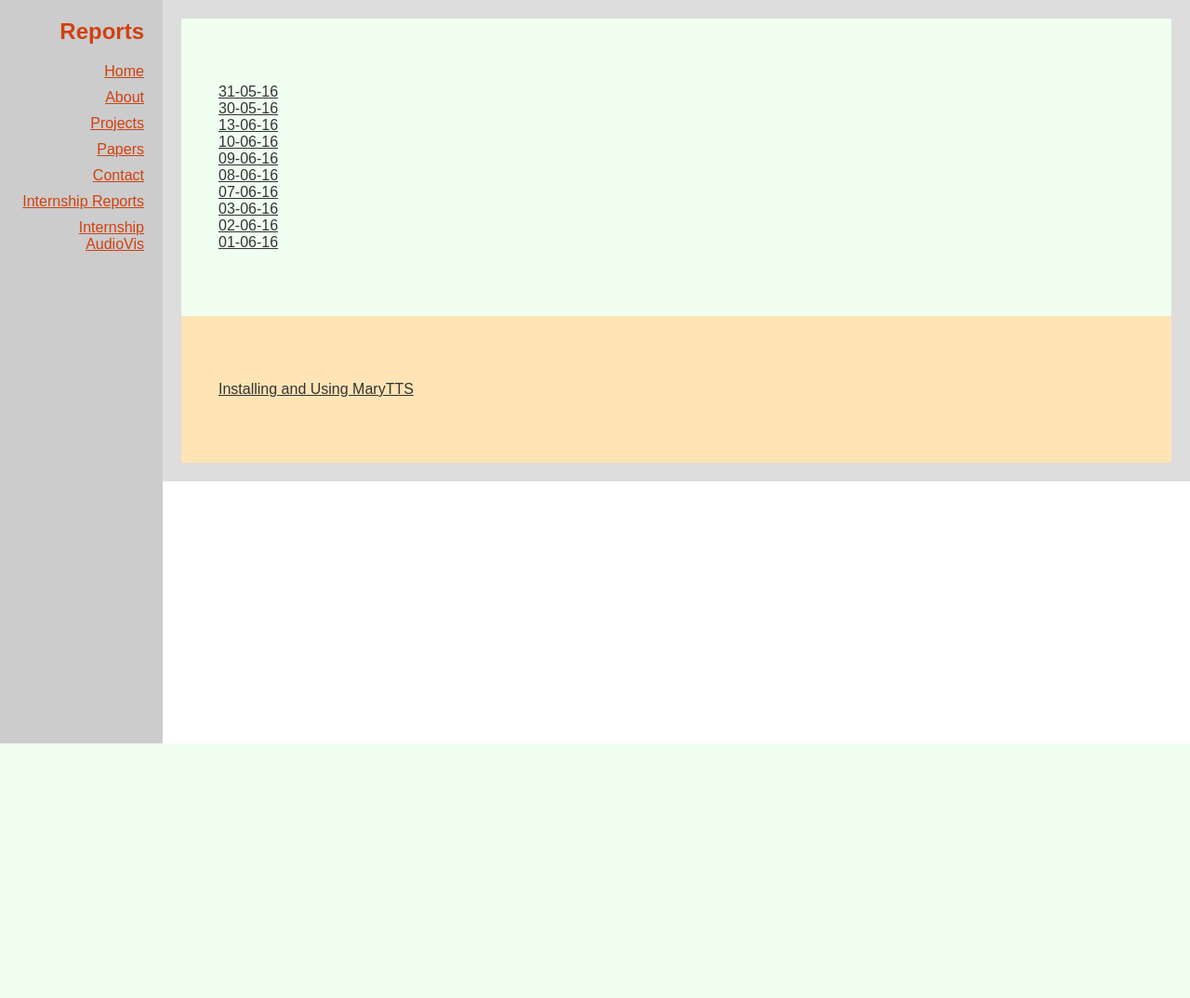
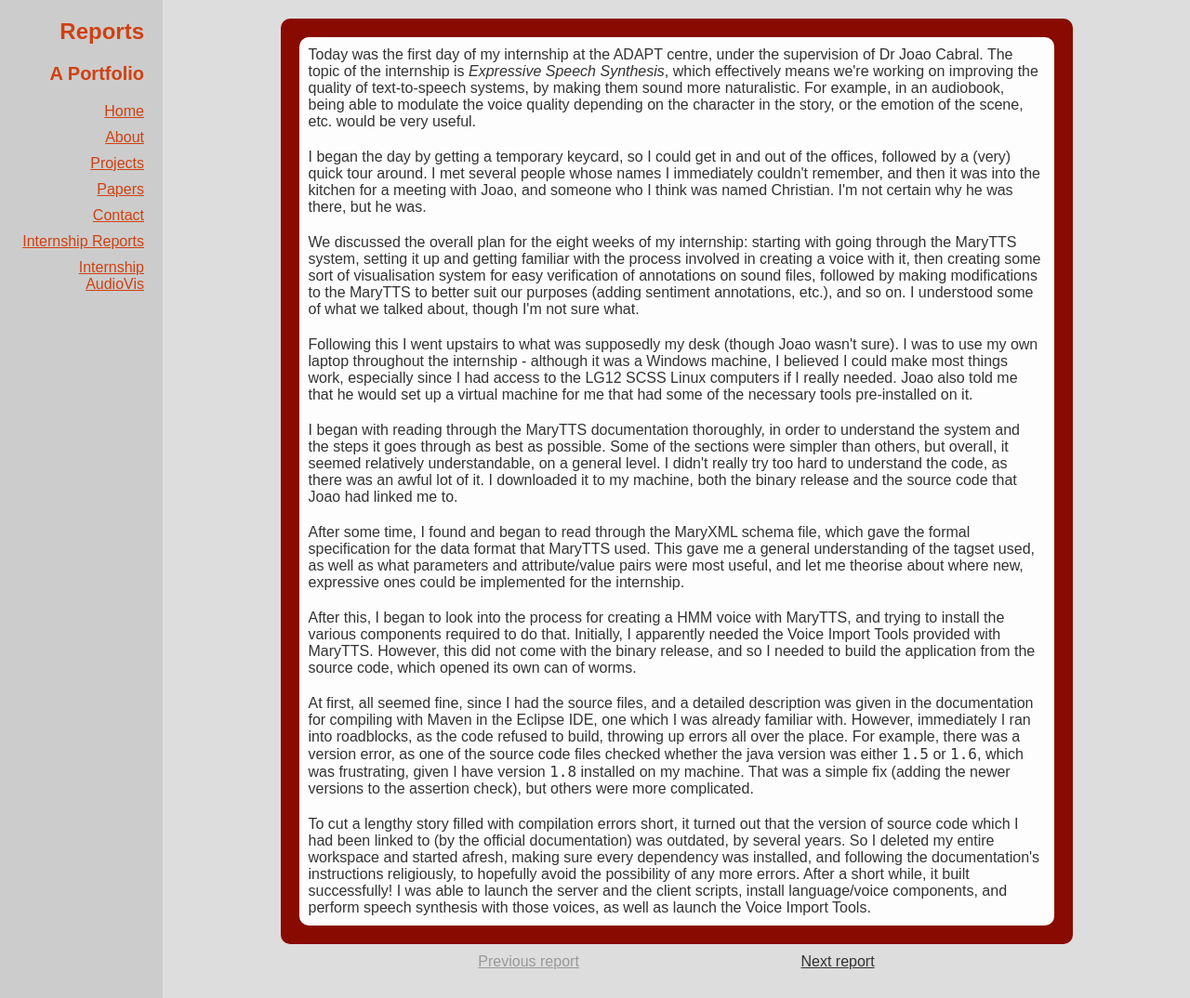
Before and after one commit to dave-woods/dwoods.xyz, a PHP site: page /internship/reports/?m=may&d=30 in a window 1280 px wide. Shown: the whole page at 93% size. Before the commit the page ends 800 px from the top, so only its background shows below. Run offline with PHP 8.4, Linux system fonts and the light colour scheme; some libraries are stand-ins or nearby versions.

Commit message:
Added php functionality to reports TODO: prevent nonexistant pages in filenav

```diff
--- a/assets/php/functions.php
+++ b/assets/php/functions.php
@@ -17,10 +17,10 @@ function dirToArray($dir)
 {
 	$result = array();
 
-	$cdir = scandir($dir);
+	$cdir = scandir($dir, 1);
 	foreach ($cdir as $key => $value)
 	{
-		if (!in_array($value,array(".","..")))
+		if (!in_array($value, array(".","..")))
 		{
 			if (is_dir($dir . DIRECTORY_SEPARATOR . $value))
 			{
--- a/assets/php/header.php
+++ b/assets/php/header.php
@@ -3,6 +3,8 @@
 		<h1 class="header-name"><?php
 			if (preg_match("/vis/", $_SERVER['PHP_SELF']) === 1)
 				echo "Audio Visualisation";
+			elseif (preg_match("/reports/", $_SERVER['PHP_SELF']) === 1)
+				echo "Reports";
 			else
 				echo "Dave Woods";
 		 ?></h1>
--- /dev/null
+++ b/internship/reports/2016/june/2.php
@@ -0,0 +1,6 @@
+<div class="report">
+	<p>Thanks to yesterday's successes, today I was able to start with a step I had not yet reached, and was actually able to begin training and making the HMM voice. It was a fairly lengthy process, so in the meantime I worked on my reports for the last few days, as well as their formatting on my website. In fact, it took up all of the morning, and went on into the afternoon, occasionally popping up to say it was moving onto the next step, or (worryingly) and error had been encountered (though it continued working, seemingly).</p>
+	<p>At some point during this process, I got an email to say that my TCD card had been activated and could be used to get in and out of the offices, so I returned the temp keycard that I had been given on Monday.</p>
+	<p>Nothing else of interest happened in the morning - the reports took quite a while to write up, as I tried to recall exactly what I had done three days ago.</p>
+	<p>In the afternoon, about 5 hours after beginning the voice making, it stopped, unexpectedly. Some error was found, and it did not finish making the voice. I have managed to transfer the logfile to my Windows machine in order to examine it for possible ways to fix the error(s), but I don't know how hopeful I ought to be.</p>
+</div>
--- /dev/null
+++ b/internship/reports/2016/may/30.php
@@ -0,0 +1,11 @@
+<div class="report">
+	<p>Today was the first day of my internship at the ADAPT centre, under the supervision of Dr Joao Cabral. The topic of the internship is <em>Expressive Speech Synthesis</em>, which effectively means we're working on improving the quality of text-to-speech systems, by making them sound more naturalistic. For example, in an audiobook, being able to modulate the voice quality depending on the character in the story, or the emotion of the scene, etc. would be very useful.</p>
+	<p>I began the day by getting a temporary keycard, so I could get in and out of the offices, followed by a (very) quick tour around. I met several people whose names I immediately couldn't remember, and then it was into the kitchen for a meeting with Joao, and someone who I think was named Christian. I'm not certain why he was there, but he was.</p>
+	<p>We discussed the overall plan for the eight weeks of my internship: starting with going through the MaryTTS system, setting it up and getting familiar with the process involved in creating a voice with it, then creating some sort of visualisation system for easy verification of annotations on sound files, followed by making modifications to the MaryTTS to better suit our purposes (adding sentiment annotations, etc.), and so on. I understood some of what we talked about, though I'm not sure what.</p>
+	<p>Following this I went upstairs to what was supposedly my desk (though Joao wasn't sure). I was to use my own laptop throughout the internship - although it was a Windows machine, I believed I could make most things work, especially since I had access to the LG12 SCSS Linux computers if I really needed. Joao also told me that he would set up a virtual machine for me that had some of the necessary tools pre-installed on it.</p>
+	<p>I began with reading through the MaryTTS documentation thoroughly, in order to understand the system and the steps it goes through as best as possible. Some of the sections were simpler than others, but overall, it seemed relatively understandable, on a general level. I didn't really try too hard to understand the code, as there was an awful lot of it. I downloaded it to my machine, both the binary release and the source code that Joao had linked me to.</p>
+	<p>After some time, I found and began to read through the MaryXML schema file, which gave the formal specification for the data format that MaryTTS used. This gave me a general understanding of the tagset used, as well as what parameters and attribute/value pairs were most useful, and let me theorise about where new, expressive ones could be implemented for the internship.</p>
+	<p>After this, I began to look into the process for creating a HMM voice with MaryTTS, and trying to install the various components required to do that. Initially, I apparently needed the Voice Import Tools provided with MaryTTS. However, this did not come with the binary release, and so I needed to build the application from the source code, which opened its own can of worms.</p>
+	<p>At first, all seemed fine, since I had the source files, and a detailed description was given in the documentation for compiling with Maven in the Eclipse IDE, one which I was already familiar with. However, immediately I ran into roadblocks, as the code refused to build, throwing up errors all over the place. For example, there was a version error, as one of the source code files checked whether the java version was either <code>1.5</code> or <code>1.6</code>, which was frustrating, given I have version <code>1.8</code> installed on my machine. That was a simple fix (adding the newer versions to the assertion check), but others were more complicated.</p>
+	<p>To cut a lengthy story filled with compilation errors short, it turned out that the version of source code which I had been linked to (by the official documentation) was outdated, by several years. So I deleted my entire workspace and started afresh, making sure every dependency was installed, and following the documentation's instructions religiously, to hopefully avoid the possibility of any more errors. After a short while, it built successfully! I was able to launch the server and the client scripts, install language/voice components, and perform speech synthesis with those voices, as well as launch the Voice Import Tools.</p>
+</div>
--- a/internship/reports/index.php
+++ b/internship/reports/index.php
@@ -10,46 +10,74 @@
 	<script src="/assets/js/main.js" type="text/javascript" charset="utf-8" async defer></script>
 </head>
 <body>
-	<header>
-		<div class="header-positioning">
-			<h1 class="header-name">Reports</h1>
+	<?php require_once $_SERVER['DOCUMENT_ROOT']."/assets/php/header.php"; ?>
+	<div class="intern-report-wrap">
+		<?php if (isset($_GET['m']) && isset($_GET['d']) && !empty($_GET['m']) && !empty($_GET['d'])) : ?>
 
-			<nav class="site-nav">
-				<ul>
-					<li>
-						<a href="/">Home</a>
-					</li>
-					<li>
-						<a href="#about">About</a>
-					</li>
-					<li>
-						<a href="#projects">Projects</a>
-					</li>
-					<li>
-						<a href="#papers">Papers</a>
-					</li>
-					<li>
-						<a href="#contact">Contact</a>
-					</li>
-					<li>
-						<a href="/internship/reports">Internship Reports</a>
-					</li>
-					<li>
-						<a href="/internship/vis">Internship AudioVis</a>
-					</li>
-				</ul>
-			</nav>
+		<?php
+
+		$m = $_GET['m'];
+		$d = $_GET['d'];
+
+		if (file_exists("2016/".$m."/".$d.".php"))
+			include_once("2016/".$m."/".$d.".php");
+
+		?>
+
+		<div class="report-navigator">
+			<a <?php
+
+			if ($m == "may" && $d == "30")
+			{
+				echo "disabled href='#'";
+			}
+			elseif ($d == "1")
+			{
+				echo "href='?".($m == "june" ? "m=may&d=31" : ($m == "july" ? "m=june&d=30" : "#"))."'";
+			}
+			else
+			{
+				echo "href='?m=".$m."&d=".((int)$d - 1)."'";
+			}
+
+			?>>Previous report</a><a <?php
+
+			if (($m == "july" && $d == "22"))// || !file_exists("2016/".$m."/".((int)$d + 1).".php"))
+			{
+				echo "disabled href='#'";
+			}
+			elseif (($m == "may" && $d == "31") || ($m == "june" && $d == "30"))
+			{
+				echo "href='?".($m == "june" ? "m=july&d=1" : ($m == "may" ? "m=june&d=1" : "#"))."'";
+			}
+			else
+			{
+				echo "href='?m=".$m."&d=".((int)$d + 1)."'";
+			}
+
+			?>>Next report</a>
 		</div>
-	</header>
-	<div class="intern-report-wrap">
+
+		<?php else : ?>
+
 			<div class="strip">
 				<ul class="report-list">
 					<?php
-					$reports = array_diff(scandir(".", 1), array('..', '.'));
-					foreach ($reports as $report)
+						foreach (dirToArray("2016") as $subdir => $contents)
 						{
-						if (endsWith($report, ".html"))
-							echo "<li><a href='$report'>".preg_replace('/\\.[^.\\s]{3,4}$/', '', $report)."</a></li>";
+							echo "<li>$subdir<ul>";
+
+							natsort($contents);
+
+							foreach ($contents as $index => $report)
+							{
+								if (endsWith($report, ".php"))
+								{
+									$rname = preg_replace('/\\.[^.\\s]{3,4}$/', '', $report);
+									echo "<li><a href='?m=$subdir&d=$rname'>".$rname."</a></li>";
+								}
+							}
+							echo "</ul></li>";
 						}
 					?>
 				</ul>
@@ -61,6 +89,9 @@
 					</li>
 				</ul>
 			</div>
+
+		<?php endif; ?>
+
 	</div>
 </body>
 </html>
```
Also changed, not shown: internship/reports/2016/june/1.php (added, +13 -0 lines), internship/reports/2016/june/10.php (added, +7 -0 lines), internship/reports/2016/june/13.php (added, +7 -0 lines), internship/reports/2016/june/3.php (added, +8 -0 lines), internship/reports/2016/june/7.php (added, +9 -0 lines), internship/reports/2016/june/8.php (added, +7 -0 lines), internship/reports/2016/june/9.php (added, +7 -0 lines), internship/reports/2016/may/31.php (added, +11 -0 lines), .htaccess (added), 1 other file. Lines whose indentation alone changed are shown as unchanged.
